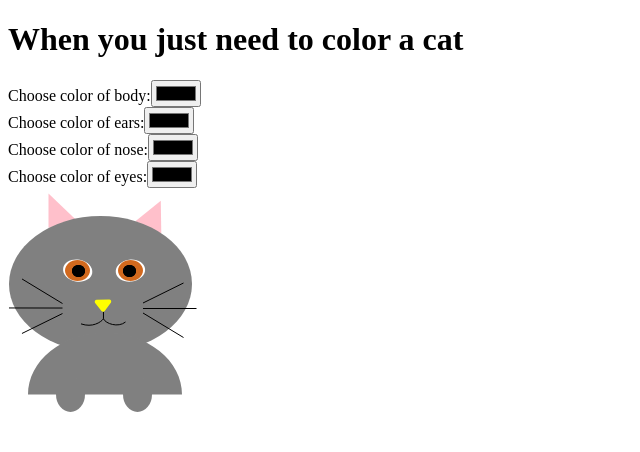
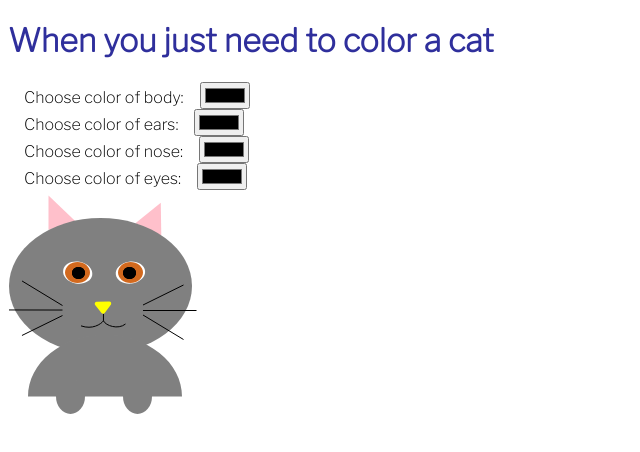
Before and after one commit to Novvea/cat-harsis, a React (Create React App) app: page / in a window 1280 px wide. Shown: the top 452 px of the page, without its empty margins (0-640 px from the left). Built offline with nearby package versions, Linux system fonts and the light colour scheme.

Commit message:
Add first styling

```diff
--- a/src/App.js
+++ b/src/App.js
@@ -1,3 +1,4 @@
+import styles from './App.module.css'
 import { useState } from 'react'
 
 function App() {
@@ -22,18 +23,18 @@ function App() {
 
 
   return (
-    <div>
-      <h1>When you just need to color a cat</h1>
-        <label for='bodycolor'>Choose color of body:</label>
+    <div className={styles.container}>
+      <h1 className={styles.heading}>When you just need to color a cat</h1>
+        <label for='bodycolor' className={styles.lable}>Choose color of body:</label>
         <input type='color' name='bodycolor' id='bodycolor' value={newColor.bodycolor} onChange={handleColorChange} />
         <br/>
-        <label for='earcolor'>Choose color of ears:</label>
+        <label for='earcolor' className={styles.lable}>Choose color of ears:</label>
         <input type='color' name='earcolor' id='earcolor' value={newColor.earcolor} onChange={handleColorChange} />
         <br/>
-        <label for='nosecolor'>Choose color of nose:</label>
+        <label for='nosecolor' className={styles.lable}>Choose color of nose:</label>
         <input type='color' name='nosecolor' id='nosecolor' value={newColor.nosecolor} onChange={handleColorChange} />
         <br/>
-        <label for='eyecolor'>Choose color of eyes:</label>
+        <label for='eyecolor' className={styles.lable}>Choose color of eyes:</label>
         <input type='color' name='eyecolor' id='eyecolor' value={newColor.eyecolor} onChange={handleColorChange} />
       <div>
         <svg width="189" height="268" viewBox="0 0 189 268" fill="none" xmlns="http://www.w3.org/2000/svg">
--- /dev/null
+++ b/src/App.module.css
@@ -0,0 +1,16 @@
+@import url('https://fonts.googleapis.com/css2?family=Libre+Franklin:wght@200&display=swap');
+
+.container{
+
+}
+
+.heading{
+    font-family: 'Libre Franklin', sans-serif;
+    font-weight: 700;
+    color: rgb(47, 47, 156);
+  }
+
+.lable{
+    margin: 1rem;
+    font-family: 'Libre Franklin', sans-serif;
+}
```
